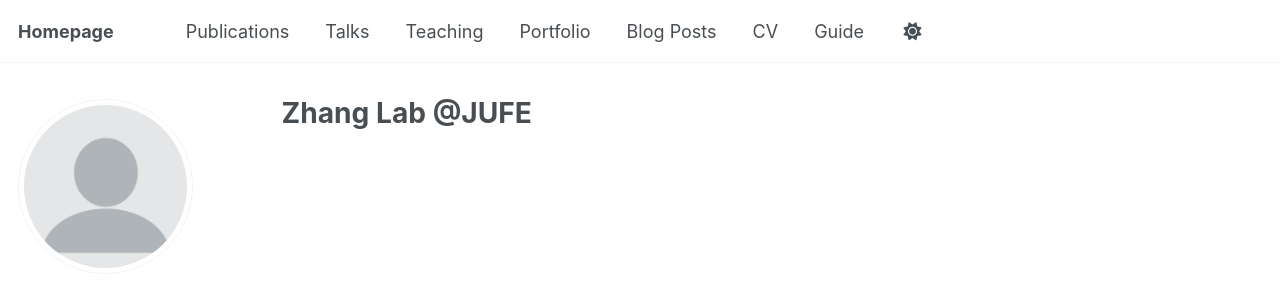
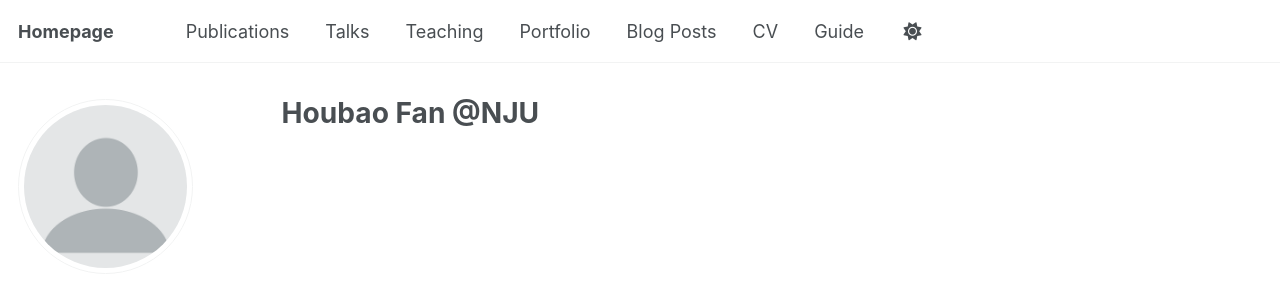
Before and after one commit to fhb0211/fhb0211.github.io, a Jekyll site: the page built from _pages/about.md, in a window 1280 px wide. Shown: the top 286 px of the page. Built offline with Jekyll 4.4.1, drawn with Linux system fonts in a browser that asks for light colours; some web fonts are replaced; a script that is not in the unit is left out.

Commit message:
Update about.md

```diff
--- a/_pages/about.md
+++ b/_pages/about.md
@@ -1,6 +1,6 @@
 ---
 permalink: /
-title: "Zhang Lab @JUFE"
+title: "Houbao Fan @NJU"
 excerpt: "About me"
 author_profile: true
 redirect_from:
```
